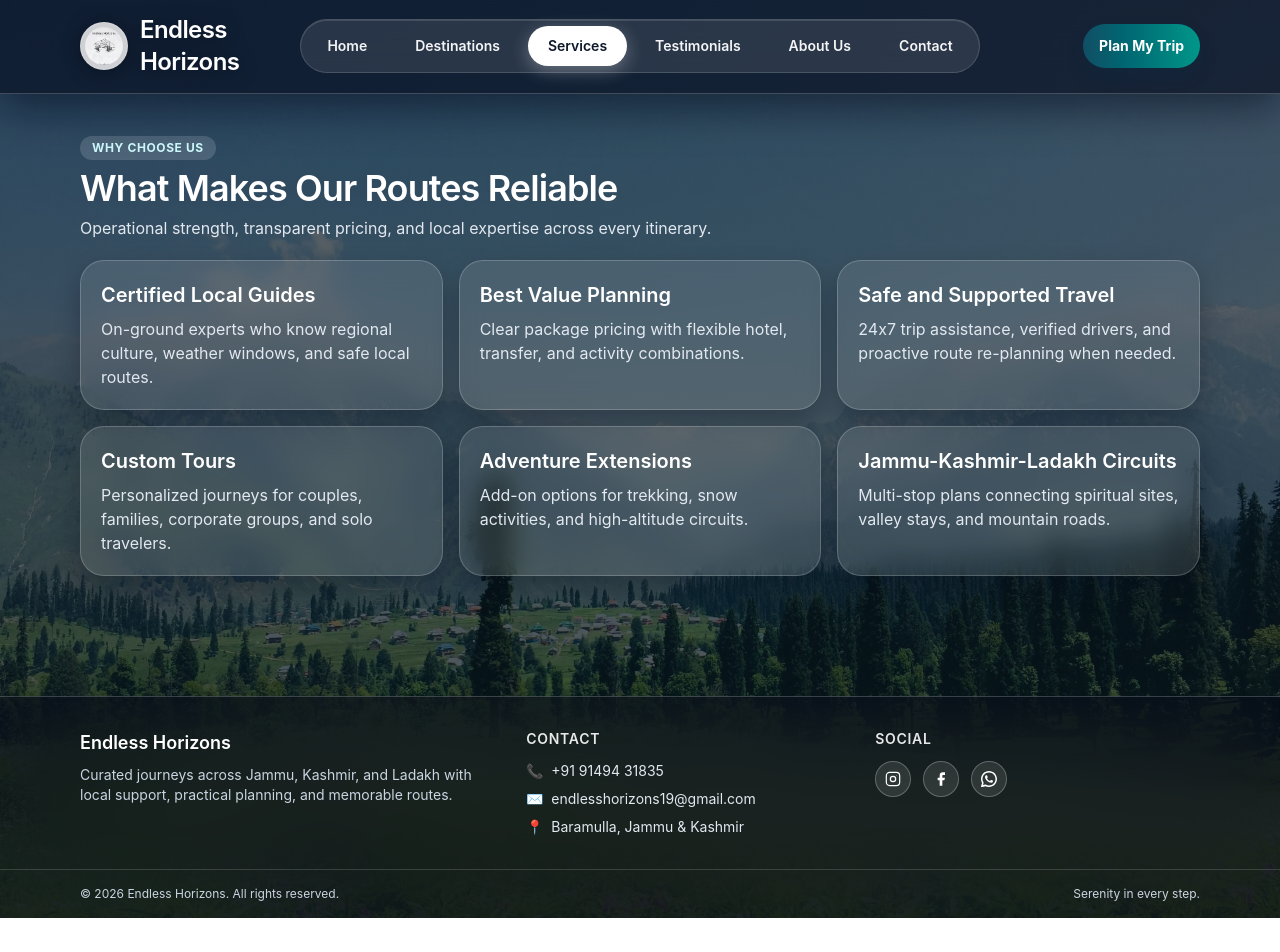
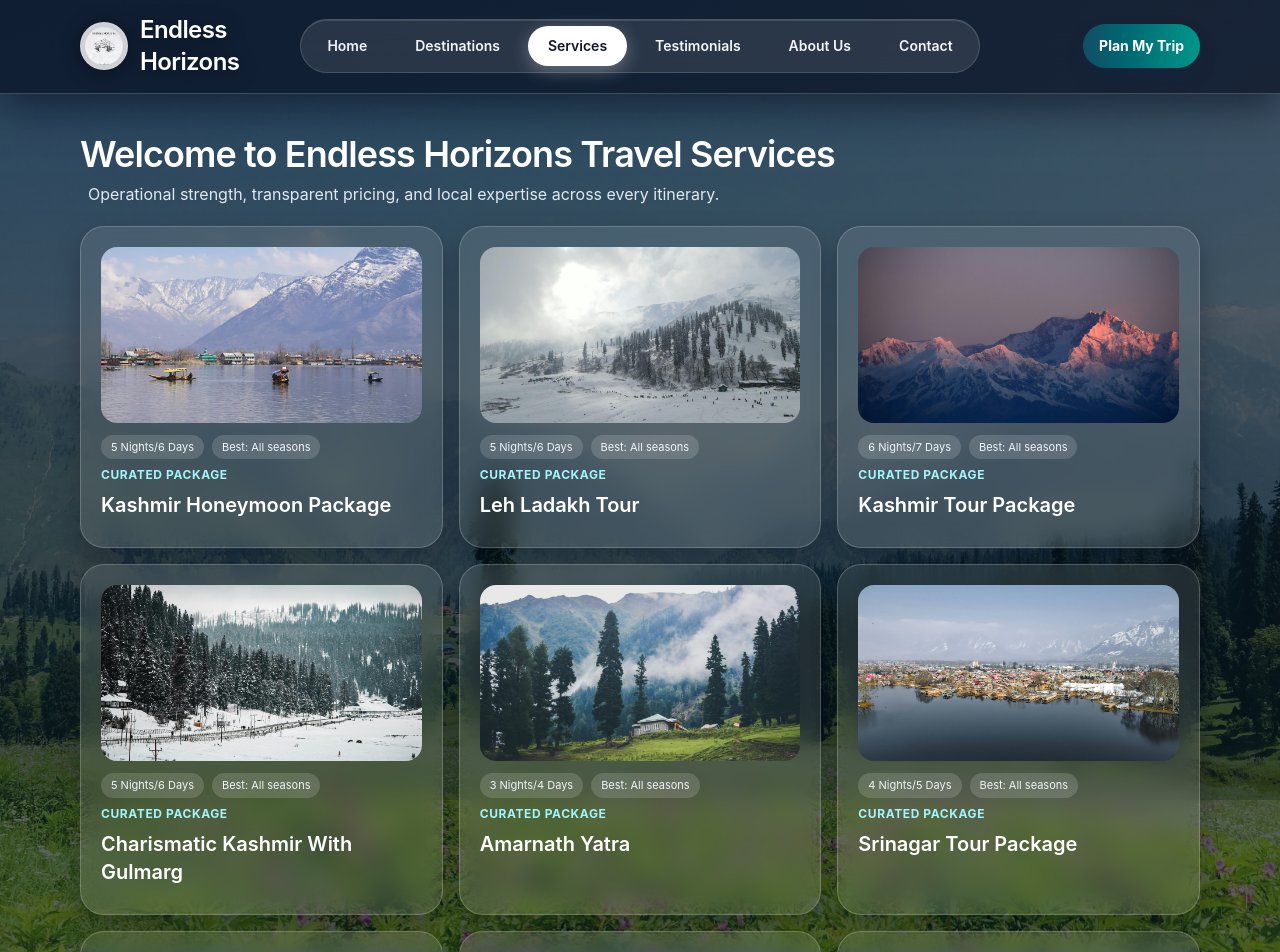
Before and after one commit to endlesshorizons-in/endlesshorizons, a React (Vite) app: page /services in a window 1280 px wide. Shown: the top 952 px of the page. Before the commit the page ends 918 px from the top, so only its background shows below. Built offline with nearby package versions, Linux system fonts and the light colour scheme.

Commit message:
Refactor services and update content across multiple components for enhanced clarity and user experience

```diff
--- a/src/components/common/SectionHeading.jsx
+++ b/src/components/common/SectionHeading.jsx
@@ -9,7 +9,7 @@ export default function SectionHeading({ eyebrow, title, subtitle }) {
 			<h2 className="mt-2 text-3xl font-semibold tracking-tight text-white md:text-4xl">
 				{title}
 			</h2>
-			{subtitle ? <p className="mt-2 max-w-3xl text-slate-200">{subtitle}</p> : null}
+			{subtitle ? <p className="mt-2 ml-2 max-w-4xl text-slate-200  ">{subtitle}</p> : null}
 		</div>
 	)
 }
--- a/src/components/layout/Footer.jsx
+++ b/src/components/layout/Footer.jsx
@@ -23,7 +23,7 @@ export default function Footer() {
 						</a>
 						<p className="flex items-center gap-2">
 							<span aria-hidden="true">📍</span>
-							Baramulla, Jammu & Kashmir
+							Kalantra Baramulla, Jammu & Kashmir
 						</p>
 					</div>
 				</div>
@@ -46,7 +46,7 @@ export default function Footer() {
 							</svg>
 						</a>
 						<a
-							href="https://facebook.com/endlesshorizons"
+							href="https://www.facebook.com/share/1Cd2LGRfbc/"
 							target="_blank"
 							rel="noreferrer"
 							aria-label="Facebook"
--- a/src/components/portfolio/DestinationCard.jsx
+++ b/src/components/portfolio/DestinationCard.jsx
@@ -23,18 +23,24 @@ export default function DestinationCard({ destination }) {
 			<div className="overflow-hidden transition-all duration-300 md:max-h-0 md:translate-y-2 md:opacity-0 md:delay-75 md:group-hover:max-h-64 md:group-hover:translate-y-0 md:group-hover:opacity-100">
 				<p className="mb-2 text-slate-200">{destination.description}</p>
 				<p className="mb-1 text-slate-100">
-					<strong>Ideal For:</strong> {destination.idealFor}
+					<strong hidden={!destination.idealFor}>Ideal For:</strong> {destination.idealFor}
 				</p>
 				{destination.priceRange && (
 					<p className="text-slate-100">
 						<strong>Starting From:</strong> {destination.priceRange}
 					</p>
 				)}
-				<ul className="mt-3 list-inside list-disc space-y-1 text-sm text-slate-200">
+				<div className="mt-3 flex flex-wrap gap-2">
 					{destination.highlights.map((point) => (
-						<li key={point}>{point}</li>
+						<span
+							key={point}
+							className="inline-flex items-center gap-1.5 rounded-full border border-white/15 bg-white/[0.08] px-2.5 py-1 text-xs text-slate-200"
+						>
+							<span className="text-[10px] text-cyan-200" aria-hidden="true">✦</span>
+							{point}
+						</span>
 					))}
-				</ul>
+				</div>
 			</div>
 		</Card>
 	)
--- a/src/data/services.js
+++ b/src/data/services.js
@@ -1,32 +1,75 @@
+import dalLakeImage from '../assets/images/dal_lake.jpg'
+import snowGulmargImage from '../assets/images/snow_covered_gulmarg.jpg'
+import mountainsImage from '../assets/images/Mountains.jpg'
+import gulmargImage from '../assets/images/Gulmarg.jpg'
+import hutInWoodsImage from '../assets/images/hut_in_woods.jpg'
+import srinagarImage from '../assets/images/Srinagar scapes.jpg'
+import pahalgamImage from '../assets/images/pahalgam.jpg'
+import gulmargMeadowImage from '../assets/images/gulmarg-meadows.jpg'
+import forestImage from '../assets/images/Forest.jpg'
+
 export const services = [
   {
-    title: 'Certified Local Guides',
+    title: 'Kashmir Honeymoon Package',
     summary:
-      'On-ground experts who know regional culture, weather windows, and safe local routes.',
+      '5 Nights/6 Days',
+    servicesIncluded:["hotel","transportation","sightseeing","meals"],
+    image: dalLakeImage,
   },
   {
-    title: 'Best Value Planning',
+    title: 'Leh Ladakh Tour',
     summary:
-      'Clear package pricing with flexible hotel, transfer, and activity combinations.',
+      '5 Nights/6 Days',
+    servicesIncluded:["hotel","transportation","sightseeing","meals"],
+    image: snowGulmargImage,
+
   },
   {
-    title: 'Safe and Supported Travel',
+    title: 'Kashmir Tour Package',
     summary:
-      '24x7 trip assistance, verified drivers, and proactive route re-planning when needed.',
+      '6 Nights/7 Days',
+    servicesIncluded:["hotel","transportation","sightseeing","meals"],
+    image: mountainsImage,
   },
   {
-    title: 'Custom Tours',
+    title: 'Charismatic Kashmir With Gulmarg',
     summary:
-      'Personalized journeys for couples, families, corporate groups, and solo travelers.',
+      '5 Nights/6 Days',
+    servicesIncluded:["hotel","transportation","sightseeing","meals"],
+    image: gulmargImage,
   },
   {
-    title: 'Adventure Extensions',
+    title: 'Amarnath Yatra',
     summary:
-      'Add-on options for trekking, snow activities, and high-altitude circuits.',
+      '3 Nights/4 Days',
+    servicesIncluded:["hotel","transportation","sightseeing","meals"],
+    image: hutInWoodsImage,
   },
   {
-    title: 'Jammu-Kashmir-Ladakh Circuits',
+    title: 'Srinagar Tour Package',
+    servicesIncluded:["hotel","transportation","sightseeing","meals"],
     summary:
-      'Multi-stop plans connecting spiritual sites, valley stays, and mountain roads.',
+      '4 Nights/5 Days',
+    image: srinagarImage,
   },
+  {
+    title: 'Kashmir Family Tour',
+    servicesIncluded:["hotel","transportation","sightseeing","meals"],
+    summary:
+      '5 Nights/6 Days',
+    image: pahalgamImage,
+  },{
+    title: 'Group Tour',
+    servicesIncluded:["hotel","transportation","sightseeing","meals"],
+    summary:
+      '6 Nights/7 Days',
+    image: gulmargMeadowImage,
+  },{
+    title: 'Vaishno Devi Tour Packages',
+    servicesIncluded:["hotel","transportation","sightseeing","meals"],
+    summary:
+      '2 Nights/3 Days',
+    image: forestImage,
+
+  }
 ]
--- a/src/pages/About.jsx
+++ b/src/pages/About.jsx
@@ -8,9 +8,22 @@ export default function About() {
       <PageContainer>
         <SectionHeading
           eyebrow="About Endless Horizons"
-          title="Mountain Journeys Planned With Local Insight"
-          subtitle="We design routes across Jammu, Kashmir, and Ladakh with comfort, safety, and clarity in mind."
+          title="Welcome to ENDLESS HORIZONS your host in the valley"
+          subtitle="Trusted local guidance for comfortable, personalized, and memorable Kashmir journeys."
         />
+
+        <Card>
+          <h3 className="text-2xl font-semibold text-white">About Us</h3>
+          <p className="mt-3 text-slate-200">
+            Welcome to our Kashmir travel family. We are delighted to help you discover the breathtaking beauty of Kashmir, often called the Paradise on Earth.
+          </p>
+          <p className="mt-2 text-slate-200">
+            From the peaceful waters of Dal Lake to the stunning valleys of Gulmarg, Pahalgam, Gurez, and Sonamarg, every journey here is filled with unforgettable moments.
+          </p>
+          <p className="mt-2 text-slate-200">
+            Whether you are planning a family vacation, honeymoon, or adventure trip, we are here to make your Kashmir journey smooth, safe, and truly special.
+          </p>
+        </Card>
       </PageContainer>
 
       <section className="mx-auto my-10 grid w-[min(1120px,92vw)] gap-4 md:grid-cols-2">
--- a/src/pages/Contact.jsx
+++ b/src/pages/Contact.jsx
@@ -16,13 +16,13 @@ export default function Contact() {
         <Card>
           <h3 className="text-2xl font-semibold text-green-100">Reach Us</h3>
           <p className="mt-2">
-            Email: hello@endlesshorizons.travel
+            Email:
             <br />
-            Phone: +91 88888 77777
+            Phone: +91 9149431835
             <br />
-            Office: Baramulla, Jammu & Kashmir
+            Office: Kalantra Baramulla, Jammu & Kashmir
           </p>
-          <p className="mt-2 text-sm">Mon-Sat | 9:00 AM - 8:00 PM IST</p>
+          <p className="mt-2 text-sm">24 * 7 Support</p>
         </Card>
         <Card>
           <form className="grid gap-4">
--- a/src/pages/Services.jsx
+++ b/src/pages/Services.jsx
@@ -1,22 +1,29 @@
-import Card from '../components/common/Card'
 import SectionHeading from '../components/common/SectionHeading'
 import PageContainer from '../components/layout/PageContainer'
+import DestinationCard from '../components/portfolio/DestinationCard'
 import { services } from '../data/services'
 
 export default function Services() {
   return (
     <PageContainer>
       <SectionHeading
-        eyebrow="Why Choose Us"
-        title="What Makes Our Routes Reliable"
+        title="Welcome to Endless Horizons Travel Services"
         subtitle="Operational strength, transparent pricing, and local expertise across every itinerary."
       />
       <div className="grid gap-4 md:grid-cols-3">
         {services.map((service) => (
-          <Card key={service.title} lift>
-            <h3 className="text-xl font-semibold text-white">{service.title}</h3>
-            <p className="mt-2 text-slate-200">{service.summary}</p>
-          </Card>
+          <DestinationCard
+            key={service.title}
+            destination={{
+              name: service.title,
+              region: 'Curated Package',
+              description: `Duration: ${service.summary}`,
+              duration: service.summary,
+              bestSeason: 'All seasons',
+              image: service.image,
+              highlights: service.servicesIncluded ?? [],
+            }}
+          />
         ))}
       </div>
     </PageContainer>
```
